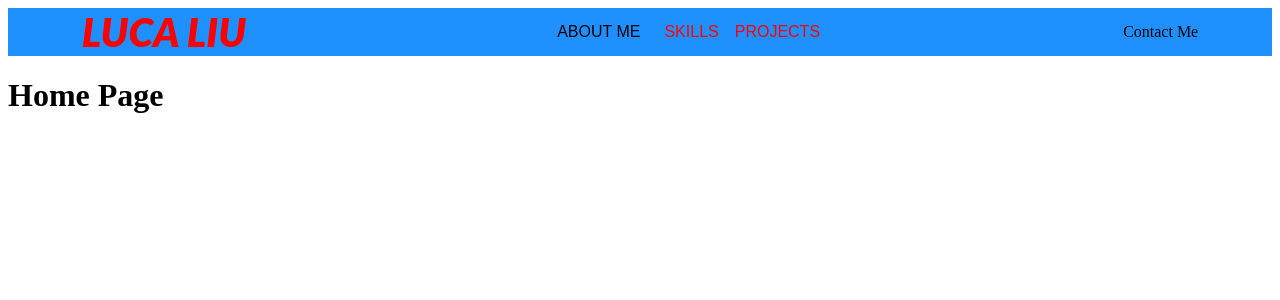
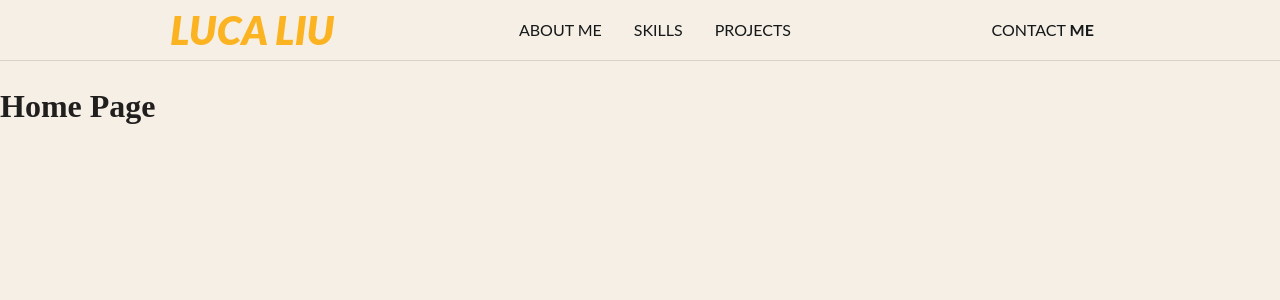
Before and after one commit to liulc006/portfolio, a React app: page /#/ in a window 1280 px wide. Shown: the top 300 px of the page. Built offline with nearby package versions, Linux system fonts and the light colour scheme; the HTML template or start-up script is replaced by a standard one.

Commit message:
initial nav done

```diff
--- a/src/Components/App.js
+++ b/src/Components/App.js
@@ -4,10 +4,12 @@ import Home from "./Home";
 import Nav from "./Nav";
 import { ThemeProvider } from "@mui/material/styles";
 import Theme from "./Theme";
+import CssBaseline from "@mui/material/CssBaseline";
 
 const App = () => {
     return (
         <ThemeProvider theme={Theme}>
+            <CssBaseline />
             <Nav />
             <Routes>
                 <Route path="/" element={<Home />}/>
--- a/src/Components/Nav.js
+++ b/src/Components/Nav.js
@@ -1,27 +1,35 @@
-import { Box, Typography, Button } from "@mui/material";
+import { Box, Typography, Button, Divider} from "@mui/material";
 import React from "react";
 
 const Nav = () => {
     return (
-        <Box sx={{display:'flex', flexDirection:'row', justifyContent:'center', alignItems:'center', backgroundColor:'dodgerblue'}}>
+        <>
+            <Box sx={{width:'100%', display:'flex', justifyContent:'center', alignItems:'center'}}>
+                <Box sx={{display:'flex', flexDirection:'row', justifyContent:'center', alignItems:'center', width:'80%'}}>
                     <Box sx={{flexGrow:'1', display:'flex', justifyContent:'center'}}>
-                <Typography variant="title" color='primary.main'>LUCA LIU</Typography>
+                        <Typography variant="title" color='secondary.main'>LUCA LIU</Typography>
                     </Box>
                     <Box sx={{flexGrow:'3', display:'flex', flexDirection:'row', maxWidth:'100%', minWidth:'30%', justifyContent:'center', alignItems:'center'}}>
                         <Button variant="navigation-button">
-                    <Typography>About Me</Typography>
+                            <Typography variant="navButton">About Me</Typography>
                         </Button>
-                <Button>
-                    <Typography>Skills</Typography>
+                        <Button variant="navigation-button">
+                            <Typography variant="navButton">Skills</Typography>
                         </Button>
-                <Button>
-                    <Typography>Projects</Typography>
+                        <Button variant="navigation-button">
+                            <Typography variant="navButton">Projects</Typography>
                         </Button>
                     </Box>
                     <Box sx={{flexGrow:'1',display:'flex', justifyContent:'center'}}>
-                <Typography>Contact Me</Typography>
+                        <Button variant="navigation-button">
+                            <Typography variant="navButton">Contact <span style={{fontWeight:'700'}}>Me</span></Typography>
+                        </Button>
                     </Box>
                 </Box>
+            </Box>
+            <Divider />
+        </>
+
     );
 };
 
--- a/src/Components/Theme.js
+++ b/src/Components/Theme.js
@@ -1,18 +1,19 @@
-import { createTheme } from "@mui/material";
+import { createTheme, sliderClasses } from "@mui/material";
 
 const fontLato = ["Lato", "sans-serif"].join(', ');
 
 const Theme = createTheme({
     palette:{
         primary:{
-            main:'#FF0000',
+            main:'#151819', //Black
         },
         secondary: {
-            light: '#ffbc43',
-            main: '#ff9500',
-            dark: '#f76621',
-            contrastText: '#000',
+            light: '#f6efe6', //Light Orange
+            main: '#fbb321', //Dense Orange
           },
+        background: {
+          default: '#f6efe6'
+        }
     },
     typography: {
         fontFamily: {
@@ -39,6 +40,13 @@ const Theme = createTheme({
           // color: '#fff',
           fontStyle: 'normal',
         },
+        navButton:{
+          fontFamily: fontLato,
+          fontWeight: 400,
+          fontSize: '1rem',
+          // color: '#fff',
+          fontStyle: 'normal',
+        },
         body:{
           fontFamily: fontLato,
           fontWeight: 400,
@@ -54,18 +62,22 @@ const Theme = createTheme({
           fontStyle: 'normal',
         },
     },
-    // components: {
-    //     MuiButton:{
-    //         variants: [
-    //             {
-    //                 props: {variant: 'navigation-button'},
-    //                 style: {
-    //                     color: '#ffbc43'
-    //                 }
-    //             },
-    //         ]
-    //     },
-    // },
+    components: {
+        MuiButton:{
+          defaultProps:{
+            disableRipple: true,
+          },
+          variants: [
+              {
+                  props: {variant: 'navigation-button'},
+                  style: {
+                      color: '#151819',
+                      "&:hover": { color:'#fbb321'}
+                  }
+              },
+          ]
+        },
+    },
 });
 
 export default Theme;
```
Also changed, not shown: static/logo.svg (added). Lines whose indentation alone changed are shown as unchanged.
